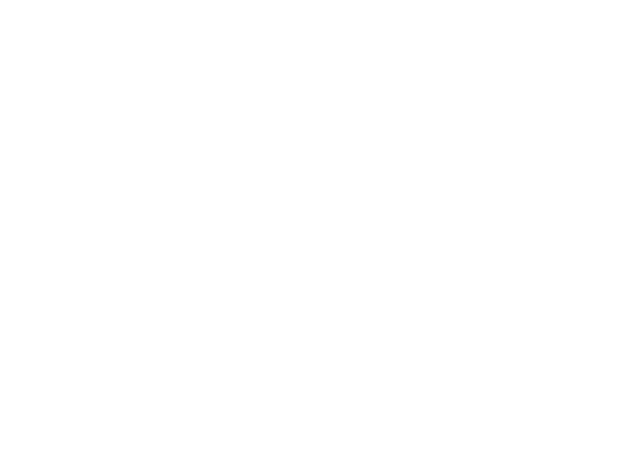
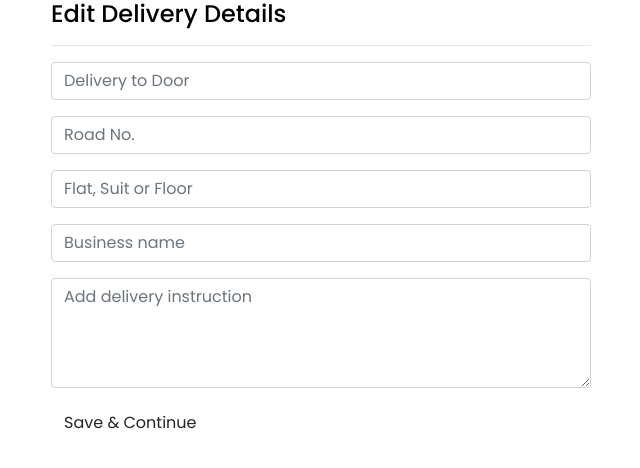
Before and after one commit to jahan-nusrat/redux-cart, a React (Create React App) app: page /checkout in a window 1280 px wide. Shown: the top 468 px of the page, without its empty margins (319-959 px from the left). Built offline with nearby package versions, Linux system fonts and the light colour scheme.

Commit message:
checkout complete

```diff
--- a/src/App.js
+++ b/src/App.js
@@ -8,6 +8,7 @@
 import Login from './components/Login/Login';
 import Products from './components/Products/Products';
 import './App.css';
+import Checkout from './components/Checkout/Checkout';
 
 const App = () => {
     return (
@@ -22,6 +23,9 @@
                 <Route path="/login">
                     <Login />
                 </Route>
+                <Route path="/checkout">
+                    <Checkout />
+                </Route>
             </Switch>
         </Router>
     )
--- /dev/null
+++ b/src/components/Checkout/Checkout.js
@@ -0,0 +1,70 @@
+import React from 'react'
+
+const Checkout = () => {
+    const handleForm =(e)=>{
+        e.preventDefault();
+    }
+    return (
+        <div className="container">
+            <div className="row justify-content-center">
+                <div className="col-md-6">
+                    <form onSubmit={handleForm}>
+                    <h4>Edit Delivery Details</h4>
+                    <hr />
+                    <div className="form-group">
+                        <input
+                            type="text"
+                            name="type"
+                            className="form-control"
+                            placeholder="Delivery to Door"
+                            required
+                        />
+                    </div>
+                    <div className="form-group">
+                        <input
+                            type="text"
+                            name="road"
+                            className="form-control"
+                            placeholder="Road No."
+                            required
+                        />
+                    </div>
+                    <div className="form-group">
+                        <input
+                            type="text"
+                            name="flat"
+                            className="form-control"
+                            placeholder="Flat, Suit or Floor"
+                            required
+                        />
+                    </div>
+                    <div className="form-group">
+                        <input
+                            type="text"
+                            name="name"
+                            className="form-control"
+                            placeholder="Business name"
+                            required
+                        />
+                    </div>
+                    <div className="form-group">
+                        <textarea
+                            className="form-control"
+                            name="instruction"
+                            cols="47"
+                            rows="4"
+                            placeholder="Add delivery instruction"
+                            required
+                        />
+                    </div>
+                    <button type="submit" className="btn btn-save">
+                        Save & Continue
+                    </button>
+                </form>
+                </div>
+            </div>
+        </div>
+    )
+}
+
+export default Checkout
```
